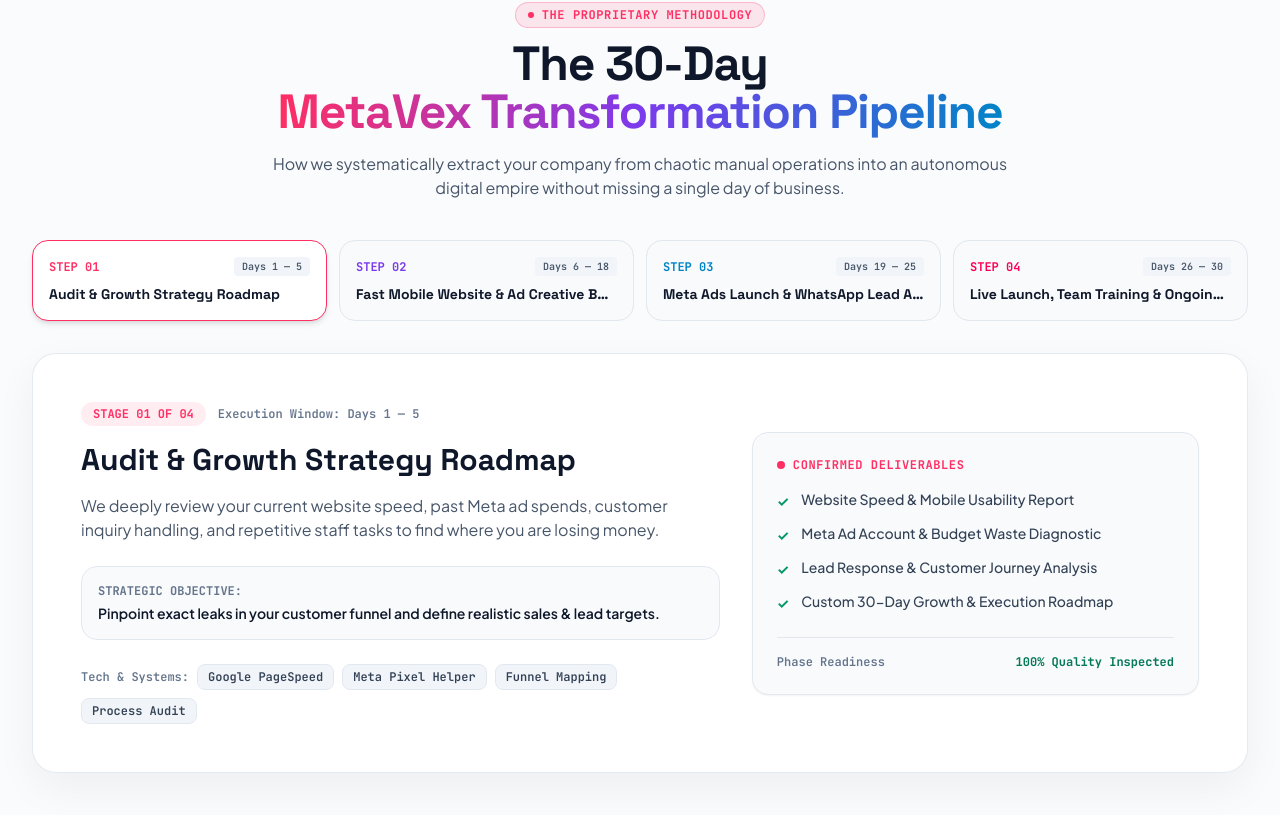
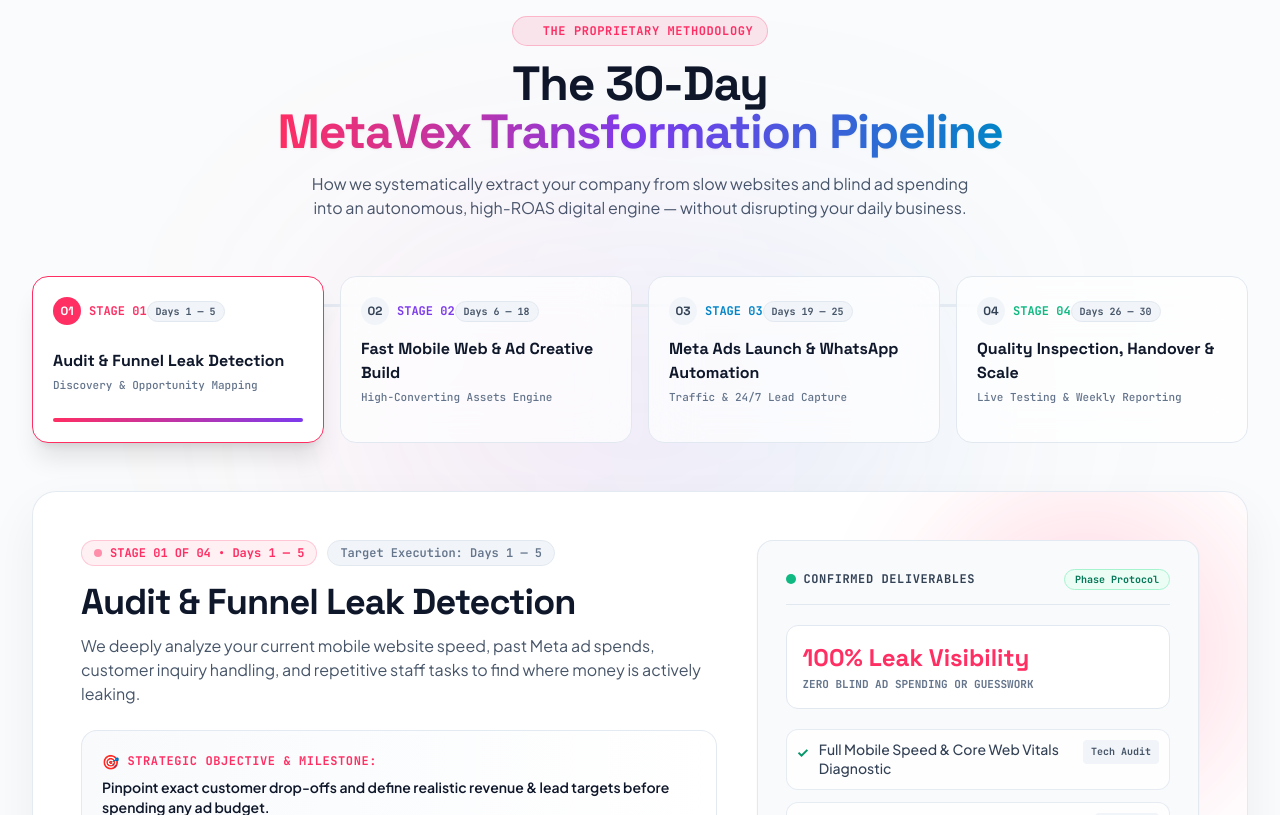
Before and after one commit to prakhar3004/metavex, an Angular app: page / in a window 1280 px wide. Shown: the part 6565-7380 px from the top of the page. Built offline with nearby package versions, Linux system fonts and the light colour scheme.

Commit message:
feat: Upgrade 30-Day Transformation Pipeline into modern connected interactive roadmap with live verification terminal

```diff
--- a/src/app/components/blueprint/blueprint.component.ts
+++ b/src/app/components/blueprint/blueprint.component.ts
@@ -6,11 +6,15 @@
   stepNumber: string;
   duration: string;
   title: string;
+  tagline: string;
   shortDesc: string;
-  focus: string;
-  deliverables: string[];
+  strategicFocus: string;
+  deliverables: { text: string; badge: string }[];
   techUsed: string[];
-  color: string;
+  themeColor: string;
+  icon: string;
+  kpiHighlight: string;
+  kpiLabel: string;
 }
 
 @Component({
@@ -18,116 +22,254 @@
   standalone: true,
   imports: [CommonModule],
   template: `
-    <section id="blueprint" class="relative py-10 sm:py-16 px-4 sm:px-6 lg:px-8 max-w-7xl mx-auto scroll-mt-16">
+    <section id="blueprint" class="relative py-12 sm:py-20 px-4 sm:px-6 lg:px-8 max-w-7xl mx-auto scroll-mt-16 overflow-hidden">
+
+      <!-- Ambient Background Glows -->
+      <div class="absolute top-1/4 left-1/2 -translate-x-1/2 w-[600px] h-[300px] bg-gradient-to-r from-sunset-rose/10 via-electric-violet/10 to-cyber-cyan/10 rounded-full blur-[130px] pointer-events-none"></div>
 
       <!-- Section Header -->
-      <div class="text-center max-w-3xl mx-auto mb-8 sm:mb-10">
-        <div class="inline-flex items-center gap-2 px-3 py-1 rounded-full bg-sunset-rose/10 border border-sunset-rose/25 text-sunset-rose text-xs font-mono font-bold uppercase tracking-wider mb-3">
-          <span class="w-1.5 h-1.5 rounded-full bg-sunset-rose"></span>
+      <div class="text-center max-w-3xl mx-auto mb-10 sm:mb-14">
+        <div class="inline-flex items-center gap-2 px-3.5 py-1.5 rounded-full bg-sunset-rose/10 border border-sunset-rose/25 text-sunset-rose text-xs font-mono font-bold uppercase tracking-wider mb-3.5 shadow-xs">
+          <span class="w-2 h-2 rounded-full bg-sunset-rose animate-ping"></span>
           The Proprietary Methodology
         </div>
-        <h2 class="font-heading text-2xl sm:text-4xl md:text-5xl font-extrabold tracking-tight text-slate-900 mb-3 sm:mb-4">
+
+        <h2 class="font-heading text-3xl sm:text-4xl md:text-5xl font-black tracking-tight text-slate-900 mb-4 leading-tight">
           The 30-Day <br class="hidden sm:inline" />
-          <span class="text-transparent bg-clip-text bg-gradient-to-r from-sunset-rose via-electric-violet to-cyber-cyan">
+          <span class="text-transparent bg-clip-text bg-gradient-to-r from-sunset-rose via-electric-violet to-cyber-cyan drop-shadow-sm">
             MetaVex Transformation Pipeline
           </span>
         </h2>
-        <p class="text-slate-600 text-sm sm:text-base leading-relaxed">
-          How we systematically extract your company from chaotic manual operations into an autonomous digital empire without missing a single day of business.
+
+        <p class="text-slate-600 text-sm sm:text-base leading-relaxed max-w-2xl mx-auto">
+          How we systematically extract your company from slow websites and blind ad spending into an autonomous, high-ROAS digital engine — without disrupting your daily business.
         </p>
       </div>
 
-      <!-- Steps Selector Timeline - Luxury Light -->
-      <div class="grid grid-cols-2 md:grid-cols-4 gap-3 mb-6 sm:mb-8">
+      <!-- ======================================================== -->
+      <!-- ULTRA-MODERN PIPELINE TIMELINE TRACK                     -->
+      <!-- ======================================================== -->
+      <div class="relative mb-8 sm:mb-12">
+
+        <!-- Connecting Progress Bar Behind Nodes (Desktop) -->
+        <div class="hidden md:block absolute top-[28px] left-[6%] right-[6%] h-[3px] bg-slate-200/90 rounded-full -z-0">
+          <div
+            class="h-full bg-gradient-to-r from-sunset-rose via-electric-violet to-cyber-cyan rounded-full transition-all duration-500 shadow-sm"
+            [style.width]="progressWidth()"></div>
+        </div>
+
+        <!-- 4 Interactive Pipeline Stepper Cards -->
+        <div class="grid grid-cols-1 sm:grid-cols-2 md:grid-cols-4 gap-3 sm:gap-4 relative z-10">
           @for (step of steps(); track step.stepNumber; let idx = $index) {
             <button
               type="button"
               (click)="selectStep(idx)"
-            class="p-4 rounded-2xl border text-left transition-all duration-200 relative overflow-hidden"
+              class="group p-4 sm:p-5 rounded-2xl border text-left transition-all duration-300 relative overflow-hidden backdrop-blur-xl flex flex-col justify-between"
               [class.bg-white]="selectedIdx() === idx"
               [class.border-sunset-rose]="selectedIdx() === idx"
-            [class.shadow-md]="selectedIdx() === idx"
-            [class.bg-slate-50/80]="selectedIdx() !== idx"
+              [class.shadow-xl]="selectedIdx() === idx"
+              [class.scale-[1.02]]="selectedIdx() === idx"
+              [class.bg-white/70]="selectedIdx() !== idx"
               [class.border-slate-200]="selectedIdx() !== idx"
-            [class.hover:border-slate-300]="selectedIdx() !== idx">
+              [class.hover:border-slate-300]="selectedIdx() !== idx"
+              [class.hover:bg-white/90]="selectedIdx() !== idx">
 
-            <div class="flex items-center justify-between mb-2">
-              <span class="text-xs font-mono font-bold" [style.color]="step.color">
-                STEP {{ step.stepNumber }}
+              <!-- Top Step Header -->
+              <div class="flex items-center justify-between mb-3">
+                <div class="flex items-center gap-2">
+                  <span
+                    class="w-7 h-7 rounded-full flex items-center justify-center font-heading font-black text-xs transition-colors"
+                    [class.bg-sunset-rose]="selectedIdx() === idx"
+                    [class.text-white]="selectedIdx() === idx"
+                    [class.bg-slate-100]="selectedIdx() !== idx"
+                    [class.text-slate-700]="selectedIdx() !== idx">
+                    {{ step.icon }}
                   </span>
-              <span class="text-[10px] font-mono px-2 py-0.5 rounded bg-slate-100 text-slate-600 font-semibold">
+                  <span class="text-xs font-mono font-bold" [style.color]="step.themeColor">
+                    STAGE {{ step.stepNumber }}
+                  </span>
+                </div>
+
+                <span class="text-[10px] font-mono px-2 py-0.5 rounded-full bg-slate-100 border border-slate-200 text-slate-600 font-bold">
                   {{ step.duration }}
                 </span>
               </div>
 
-            <h4 class="font-heading font-bold text-sm text-slate-900 truncate">
+              <!-- Title (Full & Clear, No Truncation) -->
+              <div>
+                <h4 class="font-heading font-bold text-sm sm:text-base text-slate-900 leading-snug group-hover:text-sunset-rose transition-colors mb-1">
                   {{ step.title }}
                 </h4>
+                <p class="text-[11px] font-mono text-slate-500 font-medium">
+                  {{ step.tagline }}
+                </p>
+              </div>
+
+              <!-- Active Status Underline Indicator -->
+              <div
+                class="w-full h-1 rounded-full mt-3 transition-all duration-300"
+                [class.bg-gradient-to-r]="selectedIdx() === idx"
+                [class.from-sunset-rose]="selectedIdx() === idx"
+                [class.to-electric-violet]="selectedIdx() === idx"
+                [class.opacity-100]="selectedIdx() === idx"
+                [class.opacity-0]="selectedIdx() !== idx"></div>
             </button>
           }
         </div>
+      </div>
 
-      <!-- Active Step Detailed Card - Light Luxury -->
+      <!-- ======================================================== -->
+      <!-- ACTIVE STEP COCKPIT CONTAINER (Modern Glass Card)        -->
+      <!-- ======================================================== -->
       @if (currentStep()) {
-        <div class="rounded-3xl bg-white/90 border border-slate-200/90 p-6 sm:p-12 backdrop-blur-2xl shadow-[0_15px_40px_rgba(15,23,42,0.05)] relative overflow-hidden">
+        <div class="rounded-3xl bg-white/95 border border-slate-200/90 p-6 sm:p-10 lg:p-12 backdrop-blur-2xl shadow-[0_20px_50px_rgba(15,23,42,0.06)] relative overflow-hidden transition-all duration-300">
 
-          <div class="grid grid-cols-1 lg:grid-cols-12 gap-8 items-center">
+          <!-- Subtle Accent Corner Glow -->
+          <div
+            class="absolute top-0 right-0 w-80 h-80 rounded-full blur-3xl opacity-15 pointer-events-none transition-all duration-500"
+            [style.background]="currentStep()!.themeColor"></div>
 
-            <!-- Left Info (Span 7) -->
-            <div class="lg:col-span-7">
-              <div class="flex items-center gap-3 mb-4">
-                <span class="px-3 py-1 rounded-full text-xs font-mono font-bold" [style.background]="currentStep()!.color + '15'" [style.color]="currentStep()!.color">
-                  STAGE {{ currentStep()!.stepNumber }} OF 04
+          <div class="grid grid-cols-1 lg:grid-cols-12 gap-8 lg:gap-10 items-stretch">
+
+            <!-- Left Info Panel (Span 7) -->
+            <div class="lg:col-span-7 flex flex-col justify-between">
+              <div>
+
+                <!-- Live Stage Status Pill -->
+                <div class="flex flex-wrap items-center gap-2.5 mb-4">
+                  <span class="inline-flex items-center gap-2 px-3 py-1 rounded-full text-xs font-mono font-bold border"
+                    [style.background]="currentStep()!.themeColor + '12'"
+                    [style.borderColor]="currentStep()!.themeColor + '35'"
+                    [style.color]="currentStep()!.themeColor">
+                    <span class="w-2 h-2 rounded-full animate-pulse" [style.background]="currentStep()!.themeColor"></span>
+                    STAGE {{ currentStep()!.stepNumber }} OF 04 • {{ currentStep()!.duration }}
                   </span>
-                <span class="text-xs font-mono text-slate-500 font-semibold">
-                  Execution Window: {{ currentStep()!.duration }}
+
+                  <span class="text-xs font-mono text-slate-500 font-semibold bg-slate-100 px-3 py-1 rounded-full border border-slate-200">
+                    Target Execution: {{ currentStep()!.duration }}
                   </span>
                 </div>
 
-              <h3 class="font-heading text-2xl sm:text-3xl font-extrabold text-slate-900 mb-4">
+                <!-- Main Step Title -->
+                <h3 class="font-heading text-2xl sm:text-3xl lg:text-4xl font-extrabold text-slate-900 tracking-tight mb-3">
                   {{ currentStep()!.title }}
                 </h3>
 
+                <!-- Short Clear Description -->
                 <p class="text-slate-600 text-sm sm:text-base leading-relaxed mb-6">
                   {{ currentStep()!.shortDesc }}
                 </p>
 
-              <div class="p-4 rounded-2xl bg-slate-50 border border-slate-200 mb-6">
-                <p class="text-xs font-mono uppercase text-slate-500 font-bold mb-1">Strategic Objective:</p>
-                <p class="text-sm font-semibold text-slate-900">{{ currentStep()!.focus }}</p>
+                <!-- Strategic Focus Callout -->
+                <div class="p-4 sm:p-5 rounded-2xl bg-gradient-to-r from-slate-50 to-white border border-slate-200/90 shadow-xs mb-6">
+                  <div class="flex items-center gap-2 mb-1.5">
+                    <span class="text-sm">🎯</span>
+                    <p class="text-xs font-mono uppercase text-sunset-rose font-bold tracking-wider">
+                      Strategic Objective & Milestone:
+                    </p>
+                  </div>
+                  <p class="text-xs sm:text-sm font-semibold text-slate-900 leading-relaxed">
+                    {{ currentStep()!.strategicFocus }}
+                  </p>
+                </div>
               </div>
 
-              <!-- Tech Stack Tags -->
-              <div class="flex items-center gap-2 flex-wrap">
-                <span class="text-xs font-mono text-slate-500 font-semibold">Tech & Systems:</span>
+              <!-- Tech Stack & Navigation Controls -->
+              <div>
+                <div class="mb-6">
+                  <p class="text-xs font-mono uppercase text-slate-500 font-bold mb-2.5">
+                    Systems, Tools & Architecture Deployed:
+                  </p>
+                  <div class="flex flex-wrap gap-2">
                     @for (tech of currentStep()!.techUsed; track tech) {
-                  <span class="px-2.5 py-1 rounded-lg bg-slate-100 border border-slate-200 text-xs font-mono text-slate-700 font-semibold">
+                      <span class="px-3 py-1 rounded-xl bg-slate-100 border border-slate-200 text-xs font-mono text-slate-700 font-semibold shadow-xs">
                         {{ tech }}
                       </span>
                     }
                   </div>
                 </div>
 
-            <!-- Right Deliverables Checklist (Span 5) -->
-            <div class="lg:col-span-5 p-6 rounded-2xl bg-slate-50 border border-slate-200 shadow-sm">
-              <h5 class="text-xs font-mono uppercase text-sunset-rose tracking-wider font-bold mb-4 flex items-center gap-2">
-                <span class="w-2 h-2 rounded-full bg-sunset-rose"></span>
+                <!-- Step Stepper Buttons -->
+                <div class="flex items-center gap-3 pt-4 border-t border-slate-200">
+                  <button
+                    type="button"
+                    (click)="prevStep()"
+                    [disabled]="selectedIdx() === 0"
+                    class="px-4 py-2 rounded-xl text-xs font-heading font-bold border transition-all flex items-center gap-1.5"
+                    [class.opacity-40]="selectedIdx() === 0"
+                    [class.cursor-not-allowed]="selectedIdx() === 0"
+                    [class.border-slate-200]="selectedIdx() > 0"
+                    [class.hover:bg-slate-100]="selectedIdx() > 0">
+                    ← Previous Phase
+                  </button>
+
+                  <button
+                    type="button"
+                    (click)="nextStep()"
+                    [disabled]="selectedIdx() === steps().length - 1"
+                    class="px-4 py-2 rounded-xl text-xs font-heading font-bold transition-all flex items-center gap-1.5 text-white"
+                    [style.background]="currentStep()!.themeColor"
+                    [class.opacity-40]="selectedIdx() === steps().length - 1"
+                    [class.cursor-not-allowed]="selectedIdx() === steps().length - 1">
+                    Next Phase →
+                  </button>
+                </div>
+              </div>
+
+            </div>
+
+            <!-- Right Verification Terminal & Deliverables (Span 5) -->
+            <div class="lg:col-span-5 flex flex-col justify-between p-6 sm:p-7 rounded-2xl bg-slate-50 border border-slate-200/90 shadow-sm relative">
+
+              <div>
+                <!-- Terminal Header -->
+                <div class="flex items-center justify-between pb-3.5 mb-5 border-b border-slate-200">
+                  <div class="flex items-center gap-2">
+                    <span class="w-2.5 h-2.5 rounded-full bg-emerald-500"></span>
+                    <span class="text-xs font-mono uppercase text-slate-700 tracking-wider font-bold">
                       Confirmed Deliverables
-              </h5>
+                    </span>
+                  </div>
+                  <span class="text-[10px] font-mono px-2.5 py-0.5 rounded-full bg-emerald-50 border border-emerald-200 text-emerald-700 font-bold">
+                    Phase Protocol
+                  </span>
+                </div>
 
+                <!-- Key Metric Highlight for this stage -->
+                <div class="p-4 rounded-xl bg-white border border-slate-200 mb-5 shadow-xs">
+                  <p class="font-heading font-black text-2xl" [style.color]="currentStep()!.themeColor">
+                    {{ currentStep()!.kpiHighlight }}
+                  </p>
+                  <p class="text-[11px] font-mono text-slate-500 mt-0.5 font-bold uppercase">
+                    {{ currentStep()!.kpiLabel }}
+                  </p>
+                </div>
+
+                <!-- Deliverables List with Badges -->
                 <ul class="space-y-3">
-                @for (deliv of currentStep()!.deliverables; track deliv) {
-                  <li class="flex items-start gap-3 text-xs sm:text-sm text-slate-700 font-medium">
+                  @for (deliv of currentStep()!.deliverables; track deliv.text) {
+                    <li class="flex items-start justify-between gap-3 p-2.5 rounded-xl bg-white/80 border border-slate-200/80 text-xs sm:text-sm text-slate-700 font-medium">
+                      <div class="flex items-start gap-2.5">
                         <span class="text-emerald-600 font-bold mt-0.5">✓</span>
-                    <span>{{ deliv }}</span>
+                        <span class="leading-snug">{{ deliv.text }}</span>
+                      </div>
+                      <span class="text-[10px] font-mono font-bold px-2 py-0.5 rounded bg-slate-100 text-slate-600 shrink-0">
+                        {{ deliv.badge }}
+                      </span>
                     </li>
                   }
                 </ul>
+              </div>
 
-              <div class="mt-6 pt-4 border-t border-slate-200 flex items-center justify-between text-xs font-mono text-slate-500 font-semibold">
-                <span>Phase Readiness</span>
-                <span class="text-emerald-700 font-bold">100% Quality Inspected</span>
+              <!-- Phase Readiness Footer -->
+              <div class="mt-6 pt-4 border-t border-slate-200 flex items-center justify-between text-xs font-mono">
+                <span class="text-slate-500 font-medium">Phase Readiness:</span>
+                <span class="inline-flex items-center gap-1.5 text-emerald-700 font-bold">
+                  <span class="w-1.5 h-1.5 rounded-full bg-emerald-500"></span>
+                  100% Quality Inspected
+                </span>
               </div>
+
             </div>
 
           </div>
@@ -146,62 +288,78 @@
     {
       stepNumber: '01',
       duration: 'Days 1 — 5',
-      title: 'Audit & Growth Strategy Roadmap',
-      shortDesc: 'We deeply review your current website speed, past Meta ad spends, customer inquiry handling, and repetitive staff tasks to find where you are losing money.',
-      focus: 'Pinpoint exact leaks in your customer funnel and define realistic sales & lead targets.',
+      title: 'Audit & Funnel Leak Detection',
+      tagline: 'Discovery & Opportunity Mapping',
+      icon: '01',
+      shortDesc: 'We deeply analyze your current mobile website speed, past Meta ad spends, customer inquiry handling, and repetitive staff tasks to find where money is actively leaking.',
+      strategicFocus: 'Pinpoint exact customer drop-offs and define realistic revenue & lead targets before spending any ad budget.',
       deliverables: [
-        'Website Speed & Mobile Usability Report',
-        'Meta Ad Account & Budget Waste Diagnostic',
-        'Lead Response & Customer Journey Analysis',
-        'Custom 30-Day Growth & Execution Roadmap'
+        { text: 'Full Mobile Speed & Core Web Vitals Diagnostic', badge: 'Tech Audit' },
+        { text: 'Meta Ad Account Waste & Budget Diagnostic', badge: 'Ad Audit' },
+        { text: 'Customer Lead Drop-off & Response Time Analysis', badge: 'Funnel Map' },
+        { text: 'Custom 30-Day Technical & Marketing Blueprint', badge: 'Roadmap' }
       ],
       techUsed: ['Google PageSpeed', 'Meta Pixel Helper', 'Funnel Mapping', 'Process Audit'],
-      color: '#FF2E63'
+      themeColor: '#FF2E63',
+      kpiHighlight: '100% Leak Visibility',
+      kpiLabel: 'Zero blind ad spending or guesswork'
     },
     {
       stepNumber: '02',
       duration: 'Days 6 — 18',
-      title: 'Fast Mobile Website & Ad Creative Build',
-      shortDesc: 'We develop your ultra-fast, mobile-first website with 1-tap WhatsApp chat buttons, Razorpay/UPI payment gateway, and high-converting ad visuals.',
-      focus: 'Give you a world-class digital presence that loads in < 1.2s and makes customers trust you immediately.',
+      title: 'Fast Mobile Web & Ad Creative Build',
+      tagline: 'High-Converting Assets Engine',
+      icon: '02',
+      shortDesc: 'We develop your ultra-fast, mobile-first website with 1-tap WhatsApp chat buttons, Razorpay/UPI checkout, and scroll-stopping ad creatives tested for Indian audiences.',
+      strategicFocus: 'Give your brand a world-class digital presence that loads in under 1.2s on Jio/Airtel 4G networks.',
       deliverables: [
-        'Lightning-Fast Mobile-First Website or Web App',
-        'Sub-1.2s Load Speed Optimized for 4G/5G Indian Networks',
-        'High-Converting Ad Creatives (Reels, Carousels, Hooks)',
-        'Razorpay, Cashfree & UPI Payment Integration'
+        { text: 'Lightning-Fast Headless Mobile Web App (< 1.2s)', badge: 'Frontend' },
+        { text: '1-Click Razorpay, Cashfree & UPI Payment Flow', badge: 'Payments' },
+        { text: 'High-Converting Meta Ad Creatives (Reels & Hooks)', badge: 'Creatives' },
+        { text: 'Zero-Friction Mobile Product/Service Catalogs', badge: 'Catalog' }
       ],
-      techUsed: ['Angular 19', 'Tailwind CSS', 'Razorpay UPI', 'Figma'],
-      color: '#7C3AED'
+      techUsed: ['Angular 19', 'Tailwind CSS', 'Razorpay UPI', 'Figma', 'CDN Edge'],
+      themeColor: '#7C3AED',
+      kpiHighlight: '< 1.2s Load Speed',
+      kpiLabel: 'Optimized for Indian mobile networks'
     },
     {
       stepNumber: '03',
       duration: 'Days 19 — 25',
-      title: 'Meta Ads Launch & WhatsApp Lead Automation',
-      shortDesc: 'We set up and launch your data-driven Facebook & Instagram ad campaigns and connect your 24/7 automated WhatsApp lead responder.',
-      focus: 'Bring genuine, qualified buyer inquiries straight to your phone with zero manual delay.',
+      title: 'Meta Ads Launch & WhatsApp Automation',
+      tagline: 'Traffic & 24/7 Lead Capture',
+      icon: '03',
+      shortDesc: 'We set up server-side Meta Conversions API (CAPI), launch targeted buyer campaigns, and connect your 24/7 automated WhatsApp responder to capture and qualify leads in under 30 seconds.',
+      strategicFocus: 'Bring verified buyer inquiries directly to your sales team with zero manual delay or lost numbers.',
       deliverables: [
-        'Server-Side Meta Conversions API (CAPI) Setup',
-        'High-Intent Buyer Audience Targeting & Testing',
-        'Instant WhatsApp Auto-Responder & PDF Catalog Bot',
-        'Automated Google Sheets / Zoho CRM Lead Sync'
+        { text: 'Server-Side Meta Conversions API (CAPI) Setup', badge: 'Meta CAPI' },
+        { text: '24/7 Automated WhatsApp Lead Qualifier & PDF Bot', badge: 'WhatsApp' },
+        { text: 'Real-Time Lead Routing to Google Sheets & Phone', badge: 'CRM Sync' },
+        { text: 'High-Intent Audience Testing & Budget Allocation', badge: 'Campaign' }
       ],
       techUsed: ['Meta CAPI', 'WhatsApp Cloud API', 'Google Sheets CRM', 'Webhooks'],
-      color: '#0284C7'
+      themeColor: '#0284C7',
+      kpiHighlight: '< 30s Lead Reply',
+      kpiLabel: 'Instant automated lead capture'
     },
     {
       stepNumber: '04',
       duration: 'Days 26 — 30',
-      title: 'Live Launch, Team Training & Ongoing Scale',
-      shortDesc: 'We test every link, form, and payment flow with live test orders. Then we train your staff on how to view leads and provide transparent weekly reporting.',
-      focus: 'Ensure 100% smooth daily operations with zero downtime and ongoing campaign scaling.',
+      title: 'Quality Inspection, Handover & Scale',
+      tagline: 'Live Testing & Weekly Reporting',
+      icon: '04',
+      shortDesc: 'We run live test transactions, stress-test lead webhooks, train your team on viewing and closing leads, and provide ongoing transparent weekly reporting.',
+      strategicFocus: 'Ensure 100% smooth daily operations, zero website downtime, and ongoing ad scaling.',
       deliverables: [
-        'End-to-End System Quality Check & Testing',
-        'Simple Staff Training on Managing Leads & CRM',
-        'Weekly Transparent ROAS & Lead Reports',
-        'Dedicated WhatsApp Support Channel with Our Team'
+        { text: 'End-to-End Live Payment & Webhook Stress Testing', badge: 'QA Verified' },
+        { text: 'Simple 1-on-1 Staff Training on Managing CRM Leads', badge: 'Training' },
+        { text: 'Transparent Weekly ROAS & Cost-Per-Lead Reports', badge: 'Reporting' },
+        { text: 'Dedicated WhatsApp Priority Channel with Our Team', badge: 'Support' }
       ],
-      techUsed: ['Live Testing', 'Team Training', 'Transparent Analytics', 'Priority Support'],
-      color: '#FF0055'
+      techUsed: ['Live Testing', 'Team Training', 'Transparent Analytics', 'Priority Desk'],
+      themeColor: '#10B981',
+      kpiHighlight: '100% Handover Ready',
+      kpiLabel: 'Ongoing scaling & dedicated support'
     }
   ]);
 
@@ -211,9 +369,27 @@
     this.currentStep.set(this.steps()[0]);
   }
 
+  public progressWidth(): string {
+    const idx = this.selectedIdx();
+    const count = this.steps().length;
+    return `${((idx + 0.5) / count) * 100}%`;
+  }
+
   public selectStep(idx: number) {
     this.sound.playClick();
     this.selectedIdx.set(idx);
     this.currentStep.set(this.steps()[idx]);
   }
+
+  public nextStep() {
+    if (this.selectedIdx() < this.steps().length - 1) {
+      this.selectStep(this.selectedIdx() + 1);
     }
+  }
+
+  public prevStep() {
+    if (this.selectedIdx() > 0) {
+      this.selectStep(this.selectedIdx() - 1);
+    }
+  }
+}
```
Lines whose indentation alone changed are shown as unchanged.
